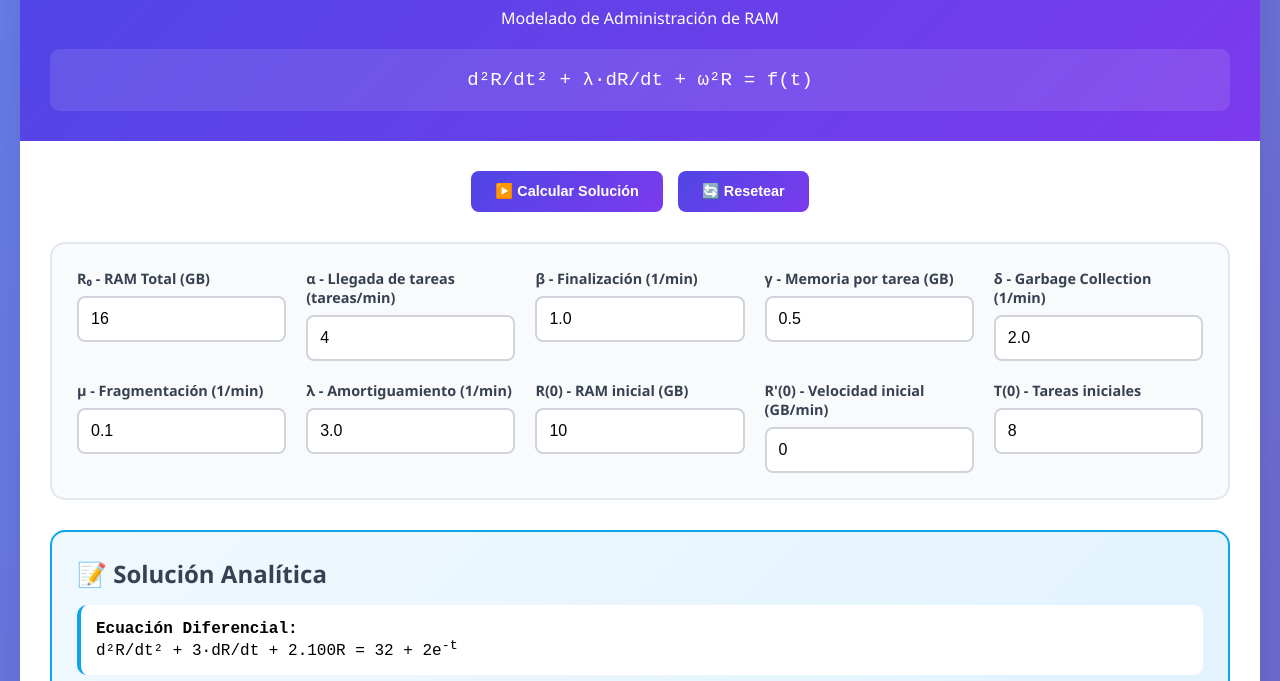
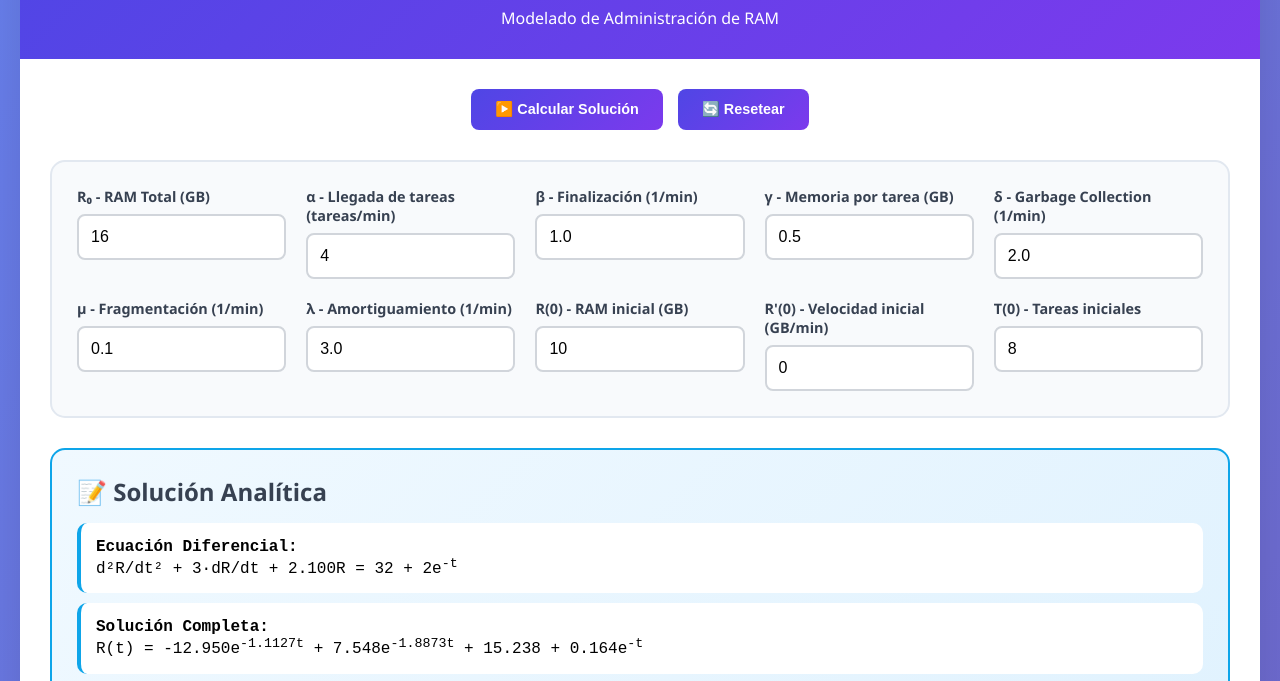
Before and after one commit to MynitorBa/graficasedo, a plain HTML site: page index.html in a window 1280 px wide. Shown: the part 108-789 px from the top of the page. Drawn offline with nearby package versions, Linux system fonts and the light colour scheme.

Commit message:
Borrar cosa que no servía

```diff
--- a/index.html
+++ b/index.html
@@ -41,14 +41,6 @@
             font-weight: 700;
         }
 
-        .equation-display {
-            background: rgba(255,255,255,0.1);
-            padding: 20px;
-            border-radius: 10px;
-            margin-top: 20px;
-            font-family: 'Courier New', monospace;
-            font-size: 1.2rem;
-        }
 
         .content {
             padding: 30px;
@@ -285,9 +277,6 @@
         <div class="header">
             <h1>📐 EDO de Segundo Orden</h1>
             <p>Modelado de Administración de RAM</p>
-            <div class="equation-display">
-                d²R/dt² + λ·dR/dt + ω²R = f(t)
-            </div>
         </div>
 
         <div class="content">
```
